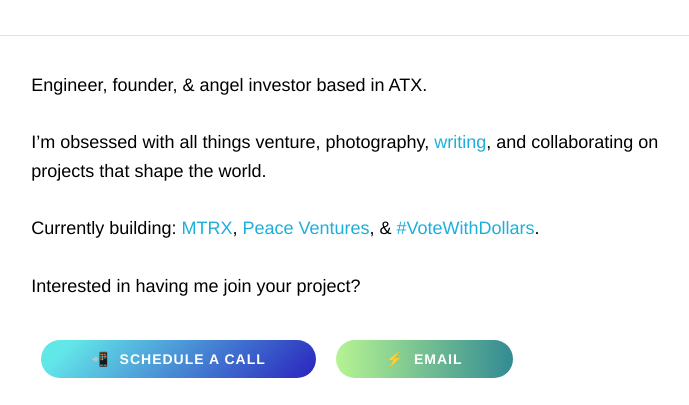
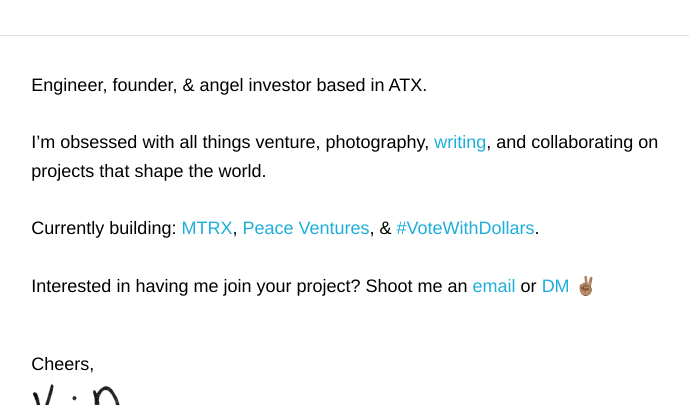
Before and after one commit to xmd404/xavier.fun, a Gatsby site: page / in a window 1280 px wide. Shown: the part 339-744 px from the top of the page, without its empty margins (282-971 px from the left). Built offline with nearby package versions, Linux system fonts and the light colour scheme; Gatsby itself is replaced by a stand-in of ours; a web font is replaced by a local one.

Commit message:
add email and twitter to bio

```diff
--- a/src/components/bio.js
+++ b/src/components/bio.js
@@ -23,9 +23,9 @@
             <br/><br/>
             Currently building: <a href="https://mobiletechrx.com" target='_blank'>MTRX</a>, <a href="https://peace.vc" target='_blank'>Peace Ventures</a>, & <a href="https://twitter.com/search?q=%23votewithdollars&src=typed_query" target='_blank'>#VoteWithDollars</a>.
             <br/><br/>
-            Interested in having me join your project?
+            Interested in having me join your project? Shoot me an <a href="xmd404@pm.me">email</a> or <a href="https://twitter.com/xmd404">DM</a> ✌🏽
             <br/><br/>
-            <a href='https://calendly.com/xavierduncan' target='_blank' rel="noopener noreferrer">
+            {/* <a href='https://calendly.com/xavierduncan' target='_blank' rel="noopener noreferrer">
               <button className='btn-blue'>
                 📲 &nbsp;Schedule a call
               </button>
@@ -34,7 +34,7 @@
               <button className='btn-green'>
                 ⚡️ &nbsp;Email
               </button>
-            </Link>
+            </Link> */}
           </h6>
           <Signature />
         </div>
```
